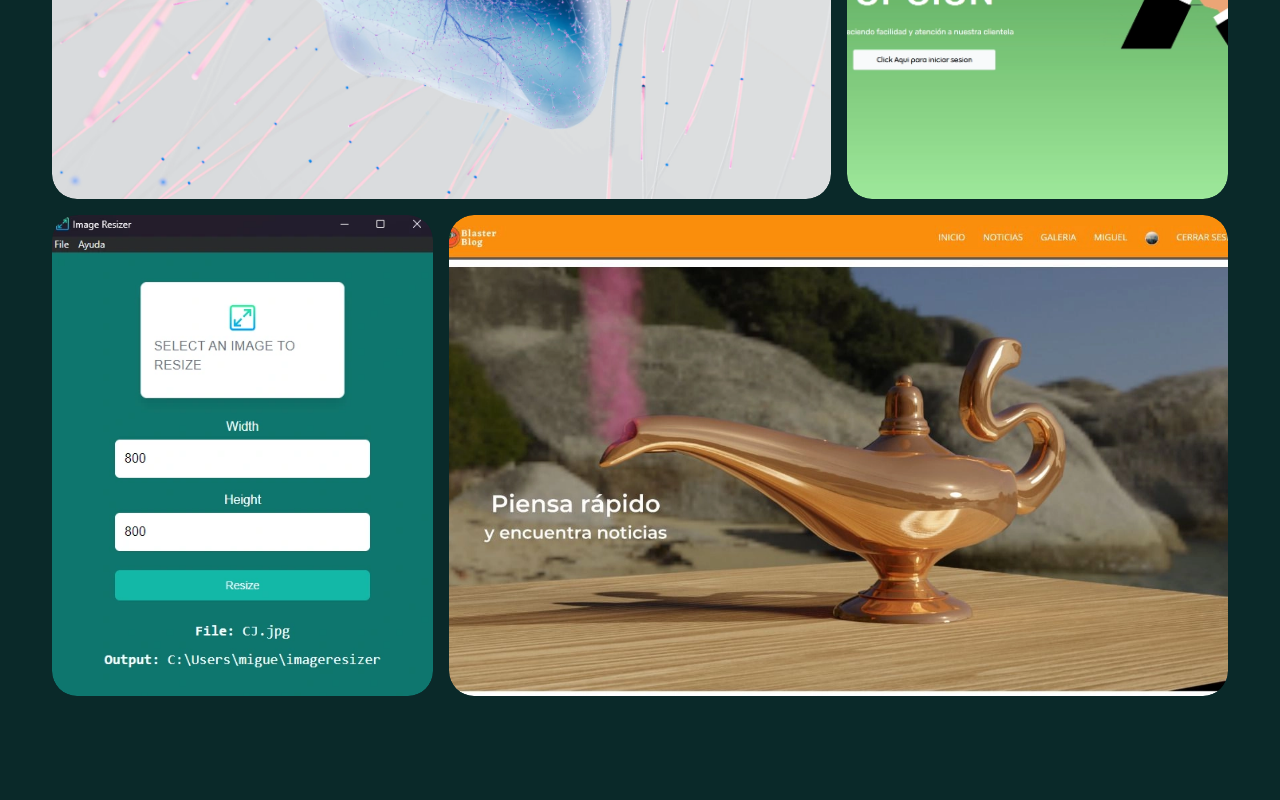
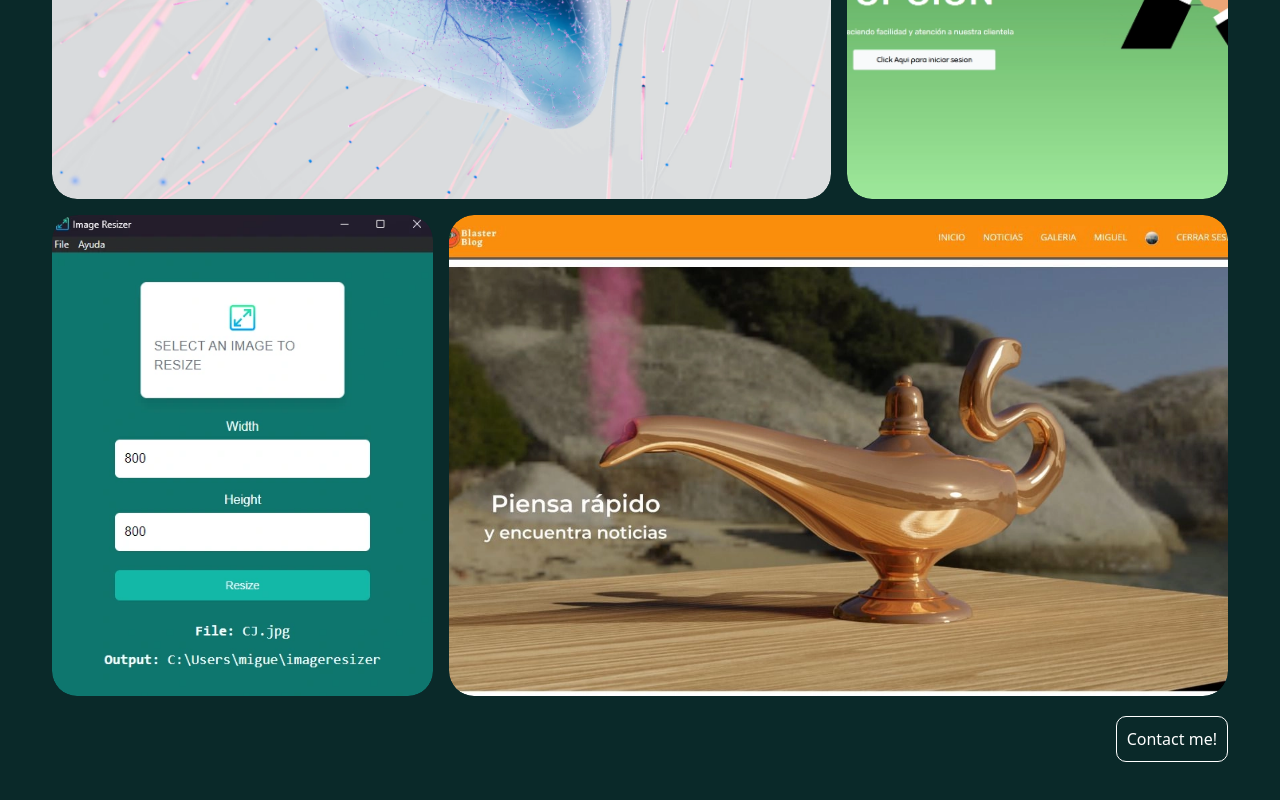
Before and after one commit to Maskeit/malejandre, a React (Vite) app: page /Projects in a window 1280 px wide. Shown: the part 1550-2350 px from the top of the page. Before the commit the page ends 2298 px from the top, so only its background shows below. Built offline with nearby package versions, Linux system fonts and the light colour scheme.

Commit message:
arreglos de projects y boton nuevo

```diff
--- a/src/components/atomic/styles/buttons.css
+++ b/src/components/atomic/styles/buttons.css
@@ -40,7 +40,7 @@
     border-radius: 5px;
     width: 100px;
     height: 30px;
-    border: none;
+    border: 1px solid white;
     color: #fff;
     font-weight: 500;
     margin: 20px 0;
--- a/src/components/pages/About.tsx
+++ b/src/components/pages/About.tsx
@@ -13,7 +13,6 @@ export const About = () => {
       <Titles text="About me" fontSize="fs-two-mid" animation="vanished" color="main-color"/>
       <Me />
       <Education/>
-      <Renders />
       <div className="render-desc">
 
         <svg viewBox="0 0 128 128">
@@ -28,6 +27,8 @@ export const About = () => {
         </svg>
         <Parragraph text={blenderMode} animation="vanished" color="main-color"fontSize=""/>
       </div>
+      <Renders />
+
     </div>
   );
 };
--- a/src/components/pages/Projects.tsx
+++ b/src/components/pages/Projects.tsx
@@ -3,7 +3,7 @@ import cv from '../../../cv.json'
 import { Titles } from '../atomic/Titles';
 import { Project } from '../layouts/Project';
 import { Pointer, Blend} from 'lucide-react';
-
+import { ContactButton } from '../atomic/Buttons';
 
 export const Proyectos = () => {
   return (
@@ -27,6 +27,10 @@ export const Proyectos = () => {
               ))
           }
       </div>
+      <div className='btn-container'>
+        <a href="/contact" className='project-btn-contact'>Contact me!</a>
+      </div>
+
     </div>
   );
 };
--- a/src/components/pages/styles/Projects.css
+++ b/src/components/pages/styles/Projects.css
@@ -1,7 +1,7 @@
 .projects{
   display: flex;
   flex-direction: column;
-  justify-content: center;
+  justify-content: stretch;
 
 }
 
@@ -123,3 +123,23 @@
     grid-row: 6/7;
   }
 }
+
+.btn-container{
+  display: grid;
+  margin-bottom: 3rem;
+  justify-content: end;
+  padding-right: 20px;
+}
+.project-btn-contact{
+  display: flex;
+  justify-content: center;
+  align-items: start;
+  margin: auto;
+  border: 1px solid white;
+  border-radius: 10px;
+  padding: 10px;
+  transition: 0.3s ease;
+}
+.project-btn-contact:hover{
+  background-color: rgba(76, 83, 87, 0.781);
+}
```
